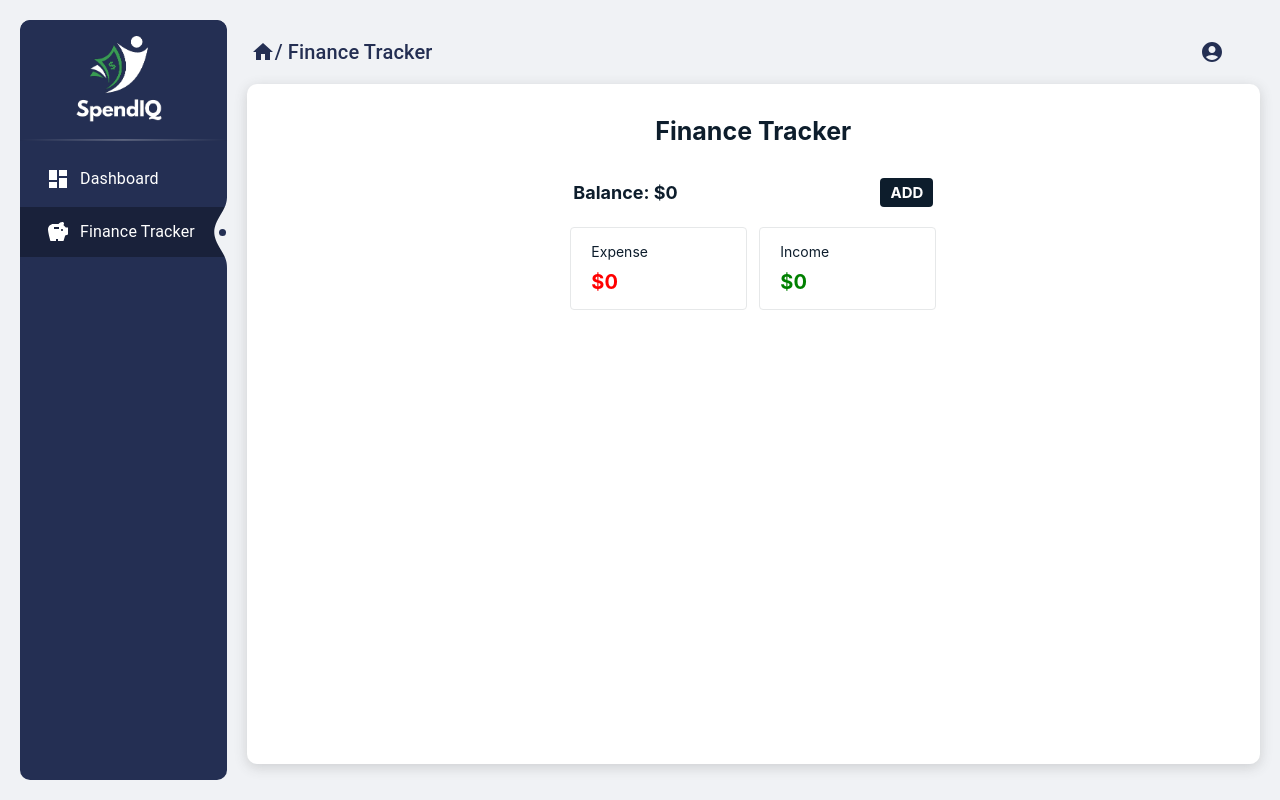
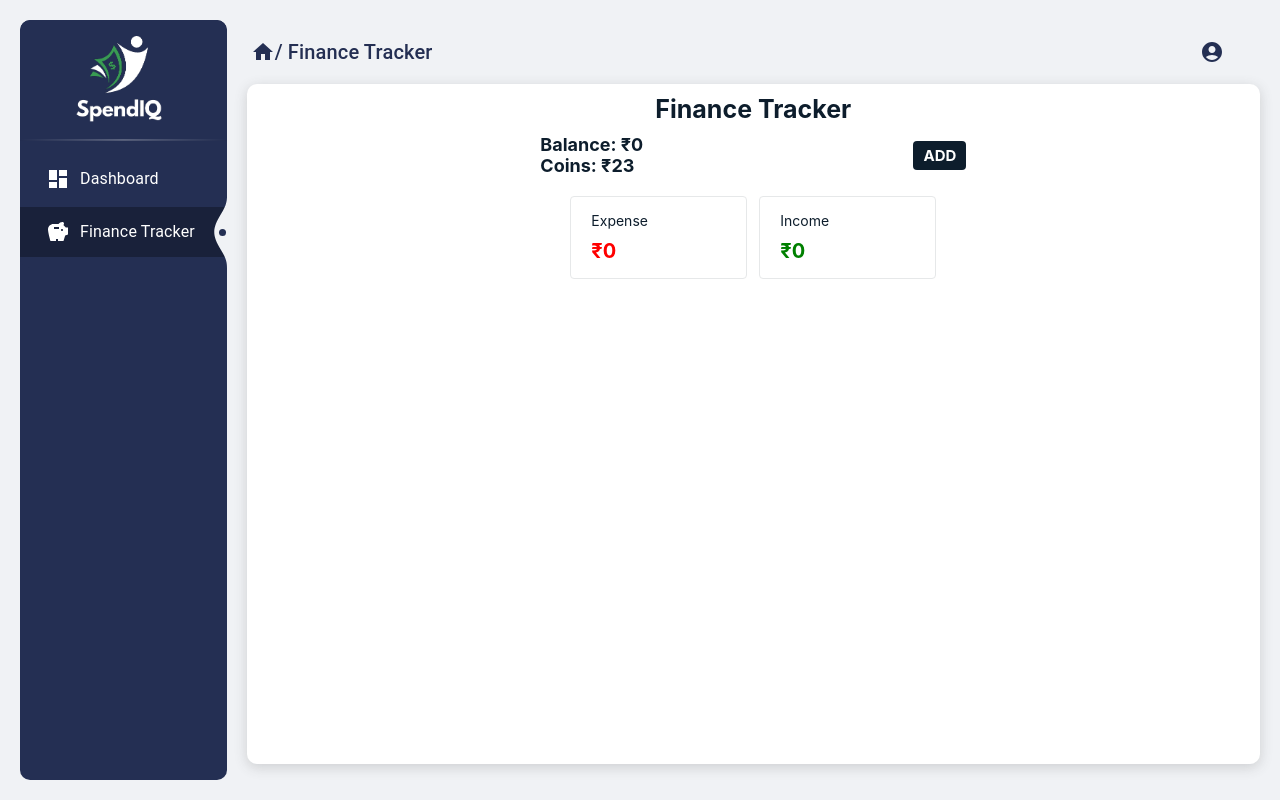
Before and after one commit to inaxia/SpendIQ, a React (Create React App) app: page /#/pages/financeTracker in a window 1280 px wide. Built offline with nearby package versions, Linux system fonts and the light colour scheme; sample sign-in values are in the browser's storage.

Commit message:
feat/incentives-investment

```diff
--- a/src/components/pages/financeTracker/FinanceTracker.js
+++ b/src/components/pages/financeTracker/FinanceTracker.js
@@ -1,9 +1,15 @@
 import React, { useEffect, useState } from "react";
-import Grid from '@mui/material/Grid';
+import { useNavigate } from "react-router-dom";
 
 import styled from "styled-components";
+import Grid from '@mui/material/Grid';
+import Alert from '@mui/material/Alert';
+
 import OverViewComponent from "./OverViewComponent";
 import TransactionsComponent from "./TransactionsComponent";
+
+import PlutosLogo from "../../../assets/images/PlutosLogo.png";
+import Logo from "../../../assets/images/Logo.png";
 
 const Container = styled.div`
   background-color: white;
@@ -23,7 +29,6 @@ const Header = styled.div`
   display: flex;
   flex-direction: row;
   align-items: center;
-  padding: 22px;
   font-size: 25px;
   font-weight: bold;
 `;
@@ -32,6 +37,9 @@ const FinanceTracker = () => {
     const [transactions, updateTransaction] = useState([]);
     const [expense, updateExpense] = useState(0);
     const [income, updateIncome] = useState(0);
+    const [coins, setCoins] = useState(23);
+
+    const navigate = useNavigate();
 
     const calculateBalance = () => {
         let exp = 0;
@@ -47,10 +55,15 @@ const FinanceTracker = () => {
     useEffect(() => calculateBalance(), [transactions]);
 
     const addTransaction = (payload) => {
+        if(payload.amount > 0) {
+            let coin = Math.floor(payload.amount / 100);
+            setCoins((prev) => prev+coin);
+        }
         const transactionArray = [...transactions];
         transactionArray.push(payload);
         updateTransaction(transactionArray);
     };
+
     return (
         <Grid
             container
@@ -60,11 +73,23 @@ const FinanceTracker = () => {
             className="whiteBox"
             sx={{ minHeight: "85vh" }}
         >
-            <Container>
+            <Grid item>
+                {(coins>=25) &&
+                    <a href="https://corover.plutos.one/" target="_blank">
+                        <Alert variant="filled" severity="success" sx={{margin: "15px"}}>Claim amazing offers in return of your SpendIQ coins with PlutosOne!</Alert>
+                    </a>
+                }
+
+                {(income-expense>0) &&
+                    <Alert variant="filled" severity="success" sx={{margin: "15px"}} onClick={() => navigate("/pages/dashboard")}>Let your money work for you. Check investment stocks now!</Alert>
+                }
+
+                <Container style={{width: "auto"}}>
                     <Header>Finance Tracker</Header>
                     <OverViewComponent
                         expense={expense}
                         income={income}
+                        coins={coins}
                         addTransaction={addTransaction}
                     />
                     {transactions?.length ? (
@@ -74,6 +99,7 @@ const FinanceTracker = () => {
                     )}
                 </Container>
             </Grid>
+        </Grid>
     );
 };
 export default FinanceTracker;
--- a/src/components/pages/financeTracker/OverViewComponent.js
+++ b/src/components/pages/financeTracker/OverViewComponent.js
@@ -151,7 +151,8 @@ const OverViewComponent = (props) => {
   return (
     <Container>
       <BalanceBox>
-        Balance: ${props.income - props.expense}
+        Balance: ₹{props.income - props.expense} <br/>
+        Coins: ₹{props.coins}
         <AddTransaction onClick={() => toggleAddTXn((isVisible) => !isVisible)}>
           {isAddTxnVisible ? "CANCEL" : "ADD"}
         </AddTransaction>
@@ -167,10 +168,10 @@ const OverViewComponent = (props) => {
       )}
       <ExpenseContainer>
         <ExpenseBox>
-          Expense<span>${props.expense}</span>
+          Expense<span>₹{props.expense}</span>
         </ExpenseBox>
         <ExpenseBox isIncome={true}>
-          Income<span>${props.income}</span>
+          Income<span>₹{props.income}</span>
         </ExpenseBox>
       </ExpenseContainer>
     </Container>
--- a/src/components/pages/financeTracker/TransactionsComponent.js
+++ b/src/components/pages/financeTracker/TransactionsComponent.js
@@ -38,7 +38,7 @@ const TransactionCell = (props) => {
   return (
     <Cell isExpense={props.payload?.type === "EXPENSE"}>
       <span>{props.payload?.desc}</span>
-      <span>${props.payload?.amount}</span>
+      <span>₹{props.payload?.amount}</span>
     </Cell>
   );
 };
```
Lines whose indentation alone changed are shown as unchanged.
